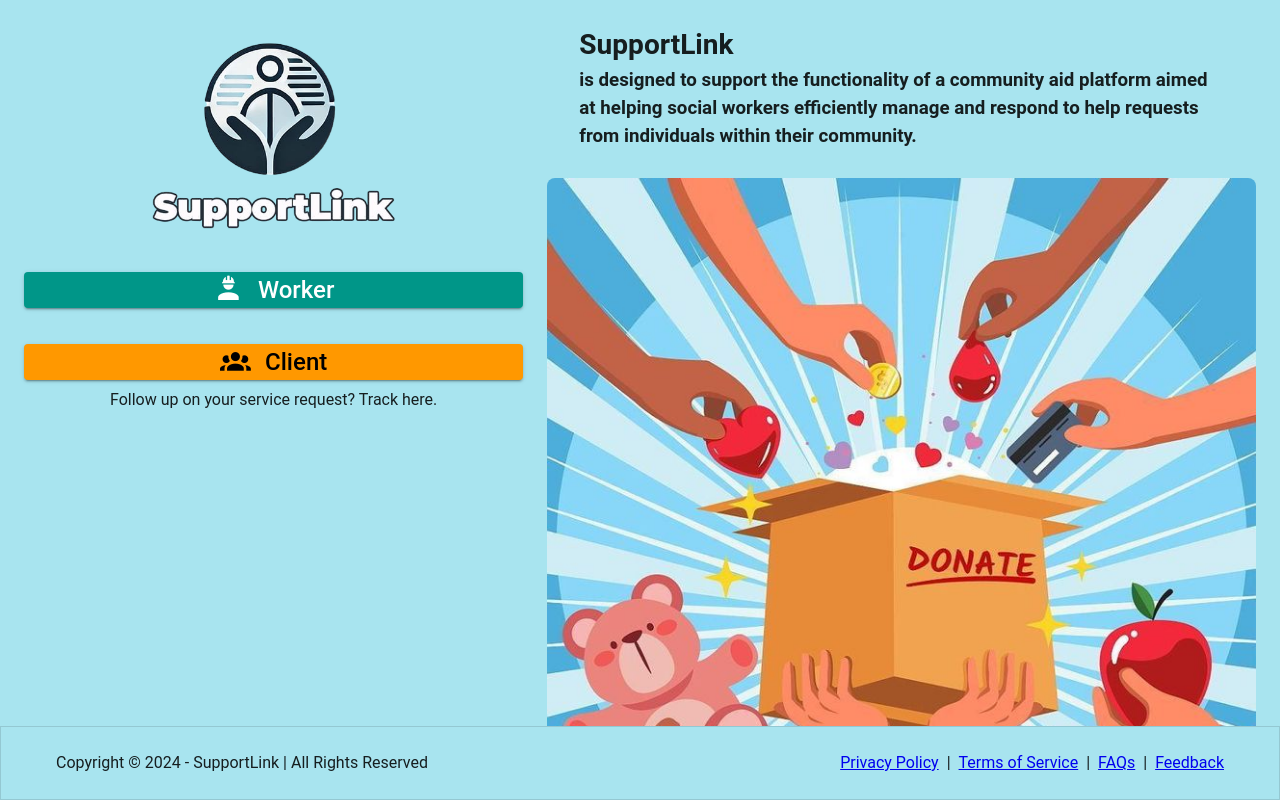
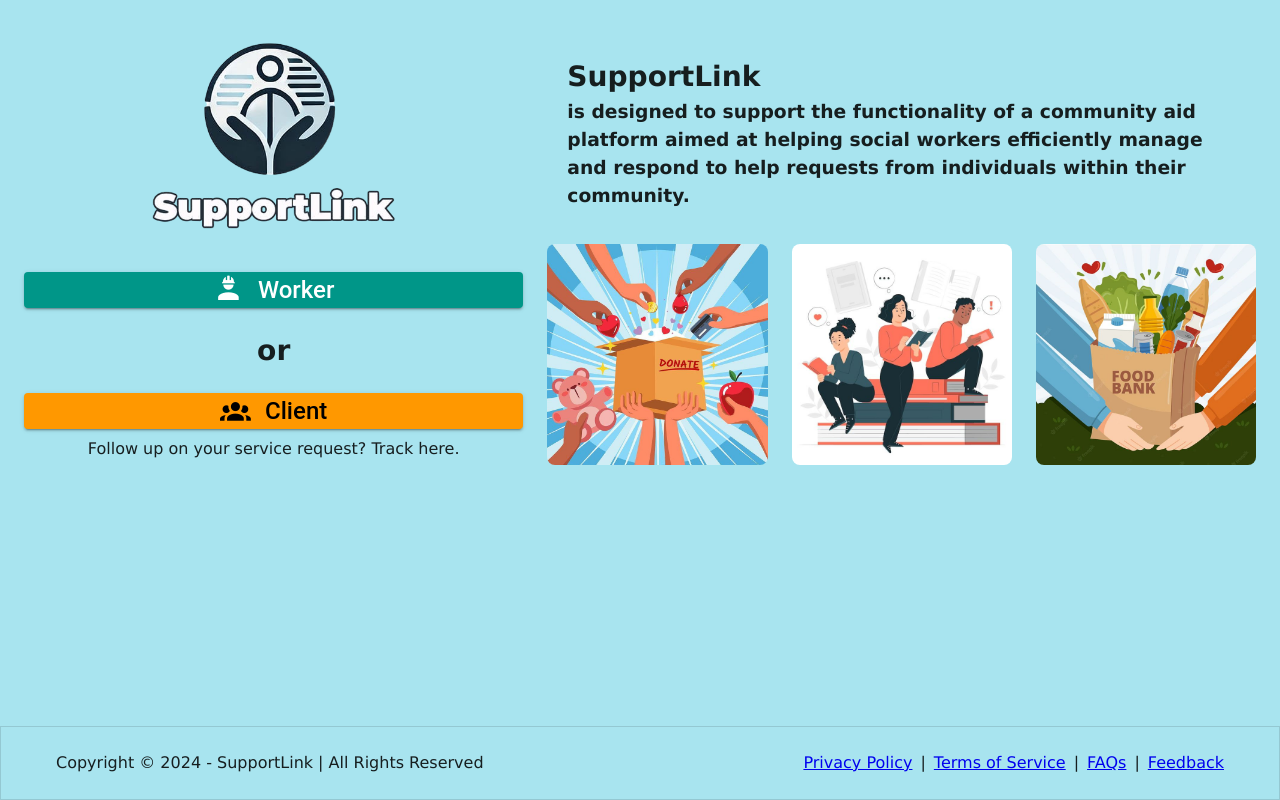
Before and after one commit to davematch2k24/supportlink, a Vue app: page / in a window 1280 px wide. Shown: the top 800 px of the page. Built offline with nearby package versions, Linux system fonts and the light colour scheme.

Commit message:
feat: design landing page img

```diff
--- a/src/views/system/LandingPageView.vue
+++ b/src/views/system/LandingPageView.vue
@@ -38,7 +38,10 @@ export default {
                 Worker
               </v-btn>
             </v-col>
-            <v-col cols="12" class="text-center mt-3">
+            <v-col class="text-h5">
+              <h3>or</h3>
+            </v-col>
+            <v-col cols="12" class="text-center">
               <v-btn
                 block
                 color="orange lighten-2"
@@ -56,7 +59,7 @@ export default {
         <!-- Right: Description and Images -->
         <v-col cols="12" md="7" class="">
           <!-- SupportLink Description -->
-          <h3 class="mx-8">
+          <h3 class="ms-5 me-3 my-8">
             <h2>SupportLink</h2>
             is designed to support the functionality of a community aid platform aimed at helping
             social workers efficiently manage and respond to help requests from individuals within
@@ -64,29 +67,29 @@ export default {
           </h3>
 
           <!-- Images under the description -->
-          <v-row class="mt-4">
-            <v-col cols="12" class="text-center">
+          <v-row class="mt-4" justify="center">
+            <v-col cols="12" sm="4" class="text-center">
               <v-img
                 src="/public/donation.jpg"
                 aspect-ratio="16/9"
-                class="rounded-lg mx-auto mb-4"
+                class="rounded-lg bounce-animation"
                 alt="Community Support"
               ></v-img>
             </v-col>
-            <v-col cols="12" class="text-center">
+            <v-col cols="12" sm="4" class="text-center">
+              <v-img
+                src="/public/support.jpg"
+                aspect-ratio="16/9"
+                class="rounded-lg bounce-animation"
+                alt="Support Session"
+              ></v-img>
+            </v-col>
+            <v-col cols="12" sm="4" class="text-center">
               <v-img
                 src="/public/food.jpg"
                 aspect-ratio="16/9"
-                class="rounded-lg mx-auto mb-4"
+                class="rounded-lg bounce-animation"
                 alt="Volunteer Distribution"
-              ></v-img>
-            </v-col>
-            <v-col cols="12" class="text-center">
-              <v-img
-                src="/public/help.jpg"
-                aspect-ratio="16/9"
-                class="rounded-lg mx-auto"
-                alt="Support Session"
               ></v-img>
             </v-col>
           </v-row>
@@ -120,6 +123,10 @@ export default {
 </template>
 
 <style scoped>
+* {
+  font-family: 'Lucida Sans';
+}
+
 .text-h5 {
   font-size: 1.5rem;
 }
@@ -144,4 +151,19 @@ export default {
 .mb-4 {
   margin-bottom: 16px;
 }
+
+/* Bounce Animation */
+@keyframes bounce {
+  0%,
+  100% {
+    transform: translateY(0);
+  }
+  50% {
+    transform: translateY(-10px);
+  }
+}
+
+.bounce-animation {
+  animation: bounce 2s infinite;
+}
 </style>
```
Also changed, not shown: public/support.jpg (added).
